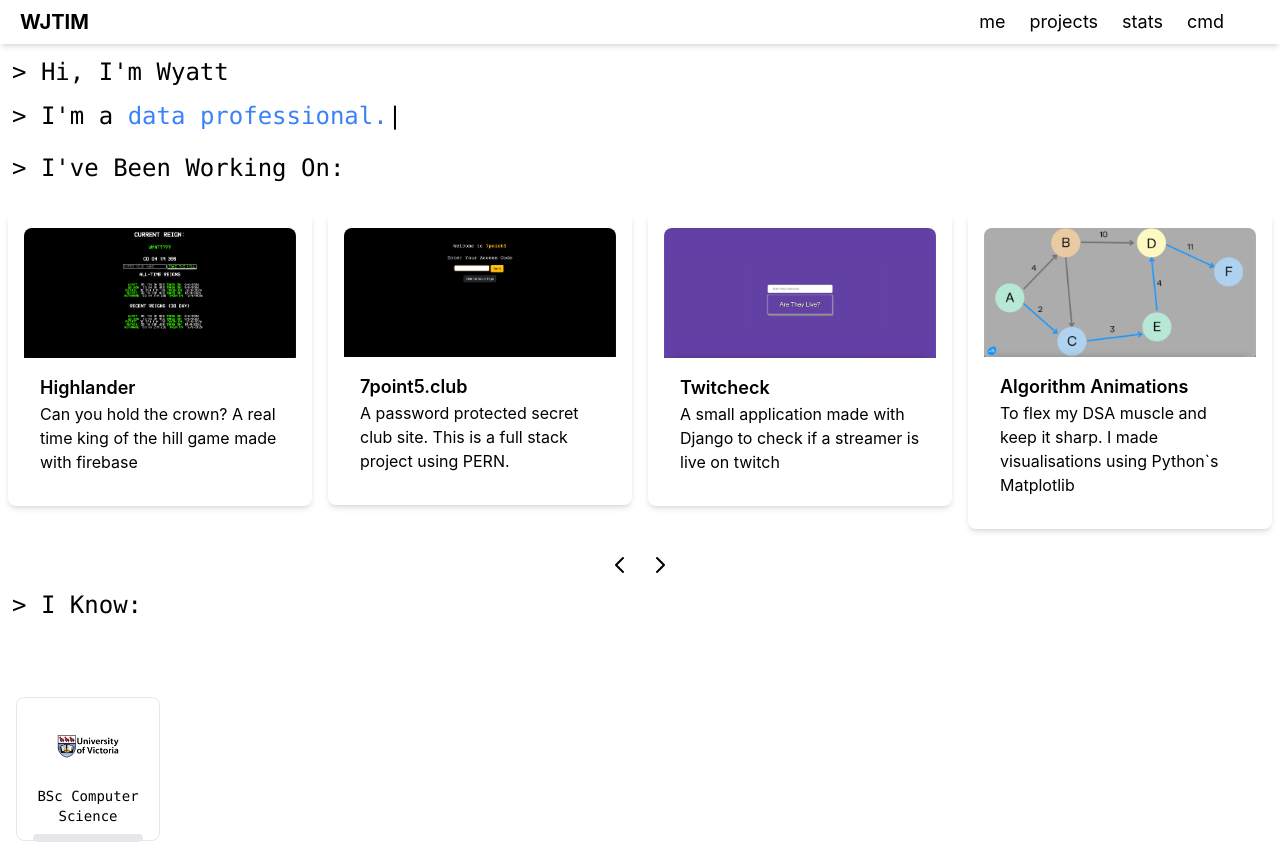
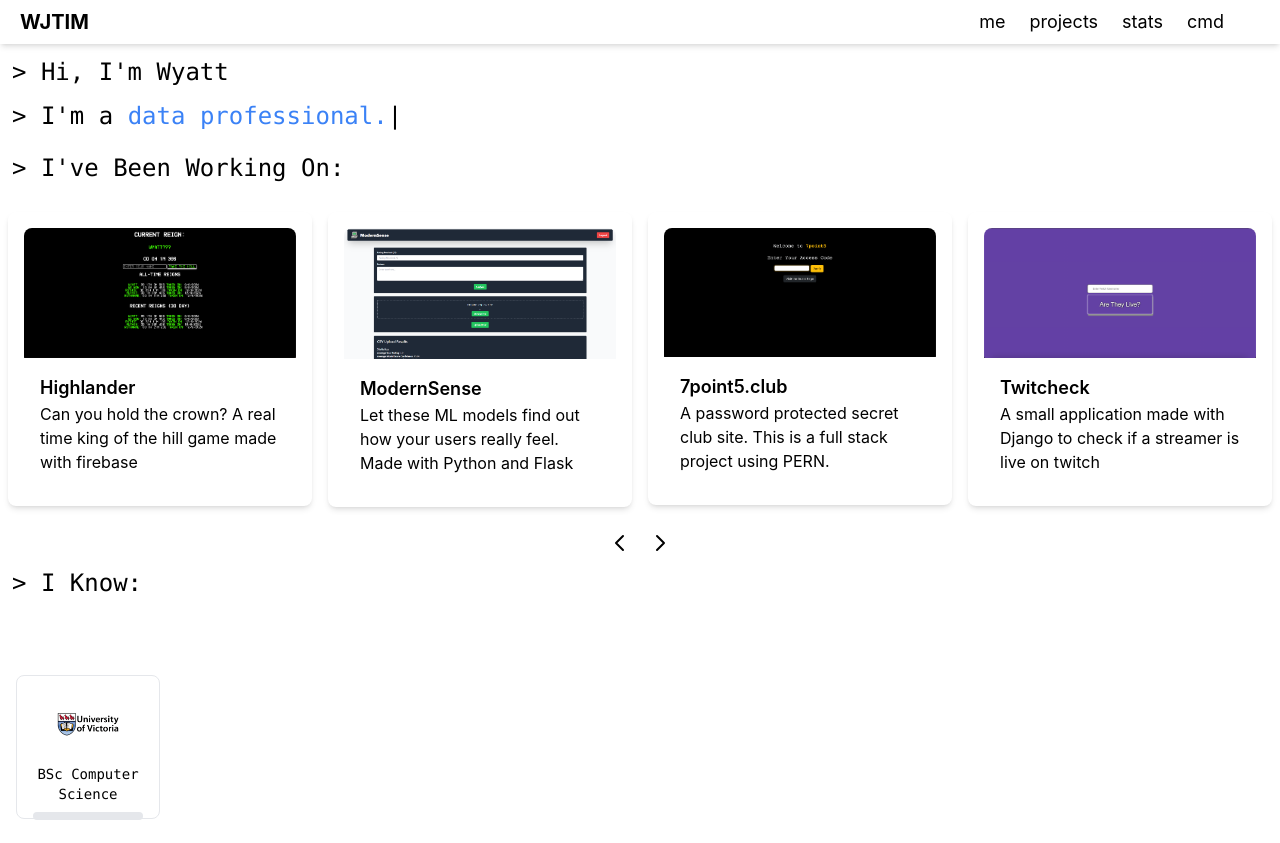
Before and after one commit to wjtim/portfolio, a React (Create React App) app: page / in a window 1280 px wide. Shown: the top 843 px of the page. Built offline with nearby package versions, Linux system fonts and the light colour scheme; what chartjs-plugin-datalabels would draw is missing.

Commit message:
Added modernsense to projects list

```diff
--- a/src/components/LandingComponents/HomePage.jsx
+++ b/src/components/LandingComponents/HomePage.jsx
@@ -8,6 +8,7 @@ import twitcheck from '../../Images/LogoImages/Twitcheck.png';
 import portfolio from '../../Images/LogoImages/Portfolio.png';
 import terminal from '../../Images/LogoImages/Terminal.png';
 import highlander from '../../Images/ProjectImages/HighlanderDetails.png'
+import modernsense from '../../Images/ProjectImages/ModernSenseDetails.png'
 import '../../index.css';
 
 
@@ -36,6 +37,12 @@ function HomePage() {
       description:"Can you hold the crown? A real time king of the hill game made with firebase",
       image: highlander,
       link:"https://highlander.wjtim.com"
+    },
+    {
+      title:"ModernSense",
+      description:"Let these ML models find out how your users really feel. Made with Python and Flask",
+      image: modernsense,
+      link:"https://github.com/wjtim/modernSense"
     },
     {
       title: '7point5.club',
--- a/src/components/ProjectComponents/ProjectsPage.jsx
+++ b/src/components/ProjectComponents/ProjectsPage.jsx
@@ -4,8 +4,16 @@ import twitchDetails from '../../Images/ProjectImages/TwitcheckDetails.png'
 import algoDetails from '../../Images/LogoImages/Graphs.png'
 import terminalDetails from '../../Images/LogoImages/Terminal.png'
 import highlanderDetails from '../../Images/ProjectImages/HighlanderDetails.png'
+import modernsenseDetails from '../../Images/ProjectImages/ModernSenseDetails.png'
 
 const projectsData = [
+  {
+    name: "ModernSense",
+    description: "A Python and Flask application that applies ML sentiment analysis models to user input data. The user can either manually enter a review and rating, or upload a batch of reviews and ratings via csv. The model will analyze the sentiment of the input review and determine whether it accurately matches the rating given. ",
+    image: modernsenseDetails,
+    technologies: ["Python", "Flask", "Machine Learning"],
+    url: "https://github.com/wjtim/modernSense"
+  },
   {
     name: "WJTIM Highlander",
     description: "I wanted to try my hand with real time interaction, as well as creating a game, and dabbling in noSQL. This project was a perfect mix of all 3. WJTIM Highlander is a simple game where the most current name input is added to a firestore database, then the time it was recorded is monitored with a timer. Whenever a name is replaced if it was in the top 5 longest times before it was replaced it gets added to a leaderboard.This is definitely my most interactive project and for sure one of the most fun to have live.",
```
Also changed, not shown: src/Images/LogoImages/ModernSenseLogo.png (added), src/Images/ProjectImages/ModernSenseDetails.png (added).
